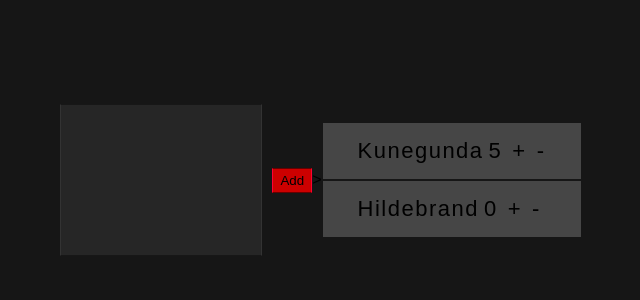
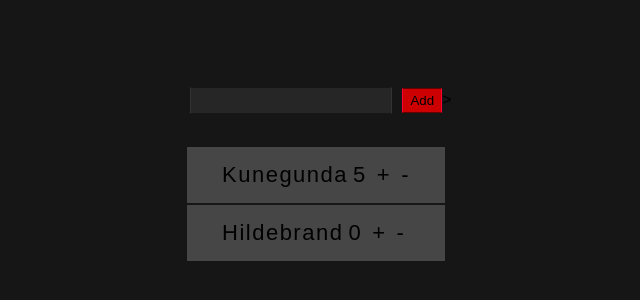
Before and after one commit to krlakwa/scorekeeper, a React (Create React App) app: page / in a window 1280 px wide. Shown: the part 220-520 px from the top of the page, without its empty margins (324-964 px from the left). Built offline with nearby package versions, Linux system fonts and the light colour scheme.

Commit message:
Update styles

```diff
--- a/src/App.css
+++ b/src/App.css
@@ -1,6 +1,7 @@
 .App {
   height: 100vh;
   display: flex;
+  flex-direction: column;
   align-items: center;
   justify-content: center;
   background-color: #161616;
--- a/src/components/AddPlayer.css
+++ b/src/components/AddPlayer.css
@@ -1,8 +1,7 @@
 input[type="text"] {
   width: 200px;
-  height: 150px;
   margin: 10px 10px;
-  padding: 0;
+  padding: 5px 0;
   background-color: #262626;
   border-bottom: 1px double #171717;
   border-top: 1px double #171717;
```
